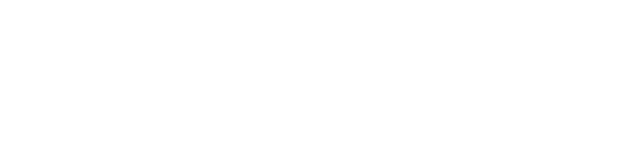
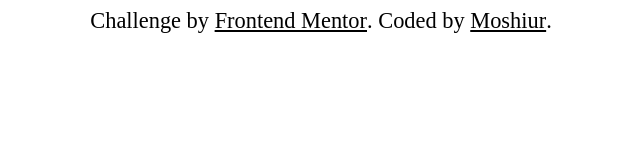
Before and after one commit to codermoshiur/testimonials-grid-section, a plain HTML site: page index.html in a window 1280 px wide. Shown: the whole page, without its empty margins (319-959 px from the left). Drawn offline with Linux system fonts and the light colour scheme.

Commit message:
Include attribution

```diff
--- a/index.html
+++ b/index.html
@@ -11,5 +11,13 @@
     />
     <link rel="stylesheet" href="./style.css" />
   </head>
-  <body></body>
+  <body>
+    <div class="attribution">
+      Challenge by
+      <a href="https://www.frontendmentor.io?ref=challenge" target="_blank"
+        >Frontend Mentor</a
+      >. Coded by
+      <a href="https://codersfoundation.com?ref=challenge">Moshiur</a>.
+    </div>
+  </body>
 </html>
--- a/style.css
+++ b/style.css
@@ -0,0 +1,9 @@
+.attribution {
+  text-align: center;
+  font-size: 1.4rem;
+}
+
+.attribution a {
+  color: #000;
+  font-weight: 500;
+}
```
